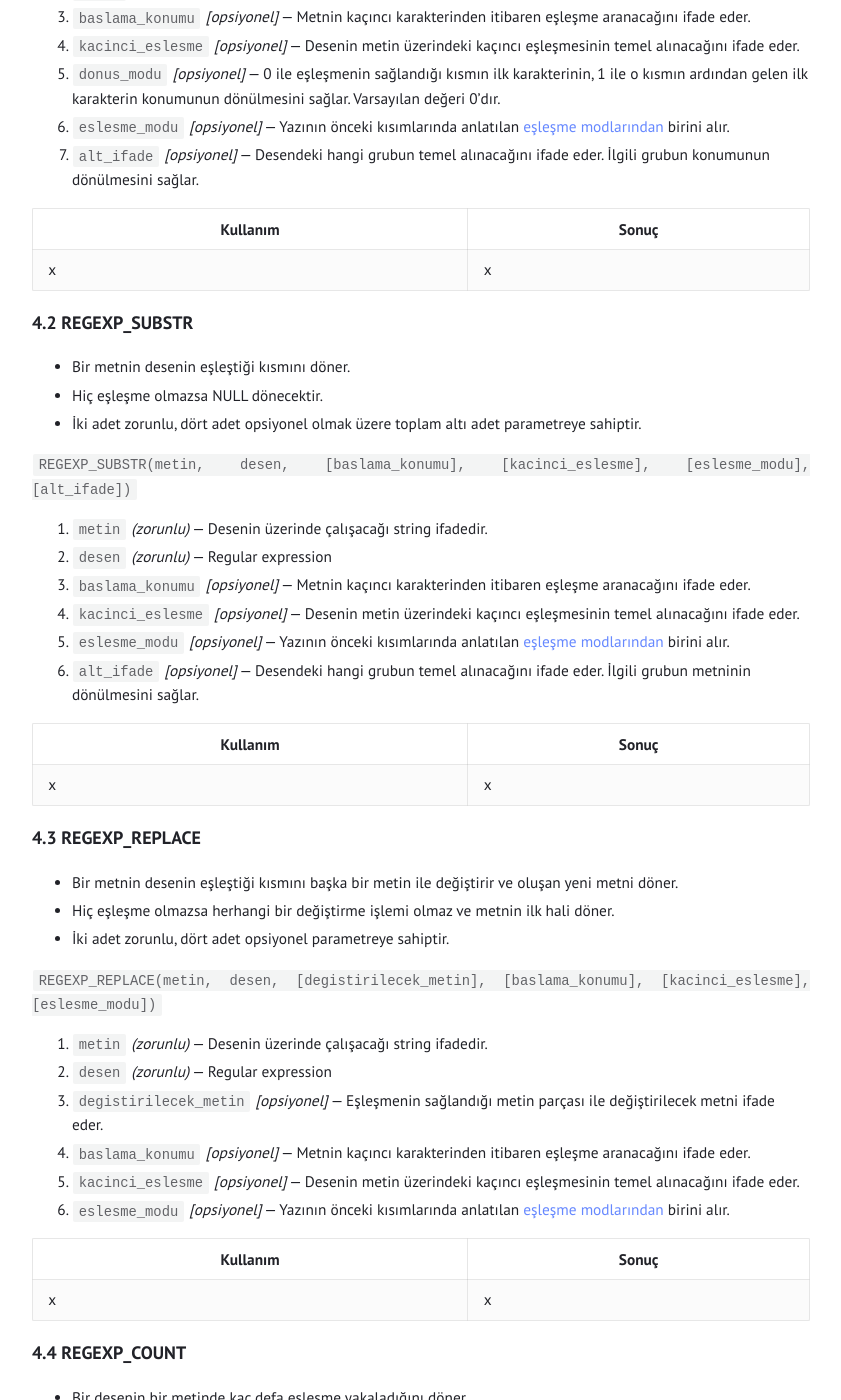
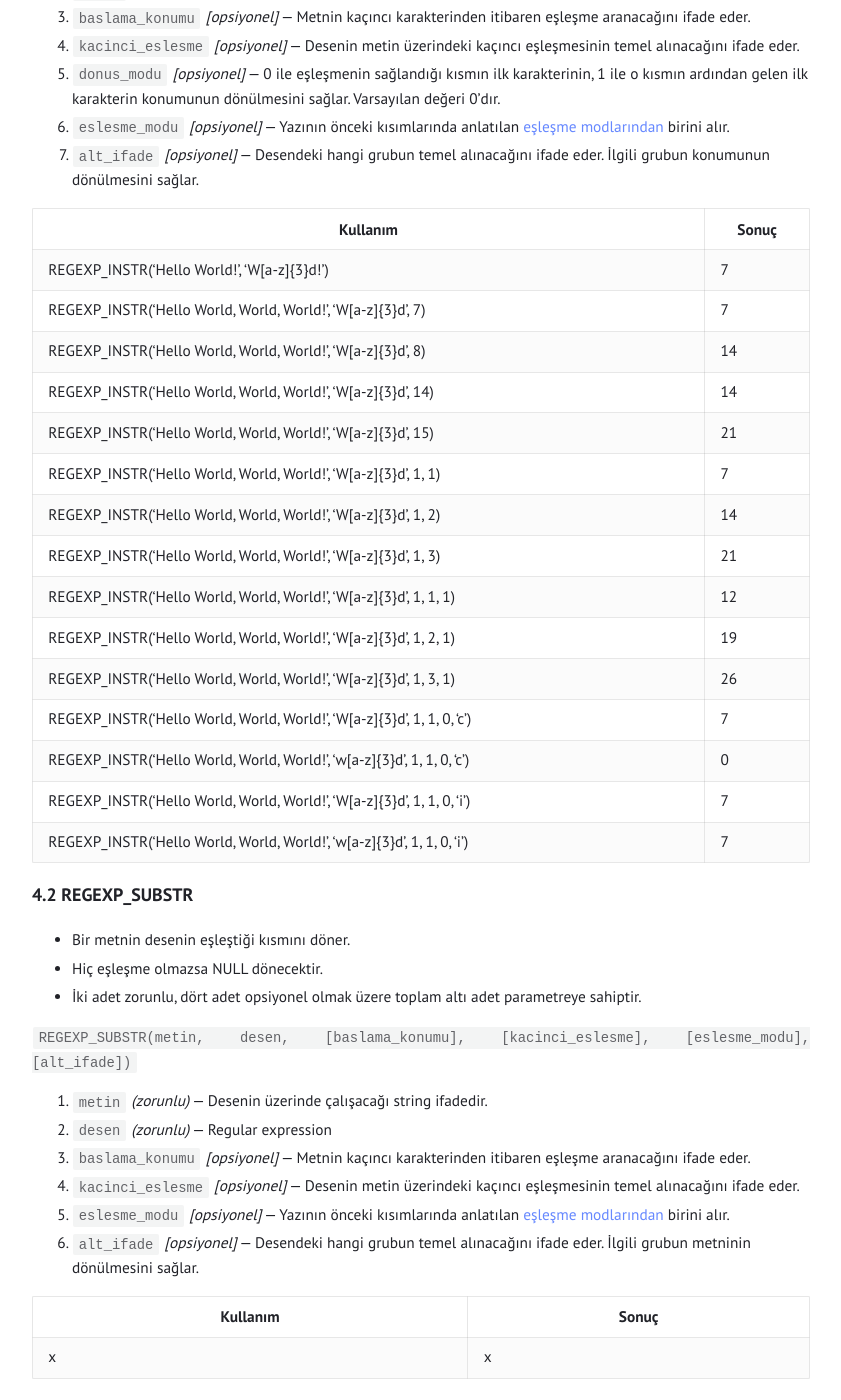
Before and after one commit to tunahanoguz/tunahanoguz.github.io, a Jekyll site: the page built from _posts/2025-05-05-oracle-regular-expressions.md, in a window 1280 px wide and 1400 px high, scrolled down 6492 px. Shown: the whole window, without its empty margins (219-1060 px from the left). Built offline with Jekyll 4.4.1, drawn with Linux system fonts in a browser that asks for light colours.

Commit message:
Update 2025-05-05-oracle-regular-expressions.md

````diff
--- a/_posts/2025-05-05-oracle-regular-expressions.md
+++ b/_posts/2025-05-05-oracle-regular-expressions.md
@@ -164,9 +164,23 @@ Aşağıdaki tabloda [burada](#desenler-ve-aciklamalari) açıklamaları yer ala
 6. ```eslesme_modu``` *[opsiyonel]* — Yazının önceki kısımlarında anlatılan [eşleşme modlarından](#eslesme-modlari) birini alır.
 7. ```alt_ifade``` *[opsiyonel]* — Desendeki hangi grubun temel alınacağını ifade eder. İlgili grubun konumunun dönülmesini sağlar.
 
-| Kullanım | Sonuç |
-|----------|-------|
-| x        | x     |
+| Kullanım                                                               | Sonuç |
+|------------------------------------------------------------------------|-------|
+| REGEXP_INSTR('Hello World!', 'W[a-z]{3}d!')                            | 7     |
+| REGEXP_INSTR('Hello World, World, World!', 'W[a-z]{3}d', 7)            | 7     |
+| REGEXP_INSTR('Hello World, World, World!', 'W[a-z]{3}d', 8)            | 14    |
+| REGEXP_INSTR('Hello World, World, World!', 'W[a-z]{3}d', 14)           | 14    |
+| REGEXP_INSTR('Hello World, World, World!', 'W[a-z]{3}d', 15)           | 21    |
+| REGEXP_INSTR('Hello World, World, World!', 'W[a-z]{3}d', 1, 1)         | 7     |
+| REGEXP_INSTR('Hello World, World, World!', 'W[a-z]{3}d', 1, 2)         | 14    |
+| REGEXP_INSTR('Hello World, World, World!', 'W[a-z]{3}d', 1, 3)         | 21    |
+| REGEXP_INSTR('Hello World, World, World!', 'W[a-z]{3}d', 1, 1, 1)      | 12    |
+| REGEXP_INSTR('Hello World, World, World!', 'W[a-z]{3}d', 1, 2, 1)      | 19    |
+| REGEXP_INSTR('Hello World, World, World!', 'W[a-z]{3}d', 1, 3, 1)      | 26    |
+| REGEXP_INSTR('Hello World, World, World!', 'W[a-z]{3}d', 1, 1, 0, 'c') | 7     |
+| REGEXP_INSTR('Hello World, World, World!', 'w[a-z]{3}d', 1, 1, 0, 'c') | 0     |
+| REGEXP_INSTR('Hello World, World, World!', 'W[a-z]{3}d', 1, 1, 0, 'i') | 7     |
+| REGEXP_INSTR('Hello World, World, World!', 'w[a-z]{3}d', 1, 1, 0, 'i') | 7     |
 
 ### 4.2 REGEXP_SUBSTR {#REGEXP_SUBSTR}
 
````
